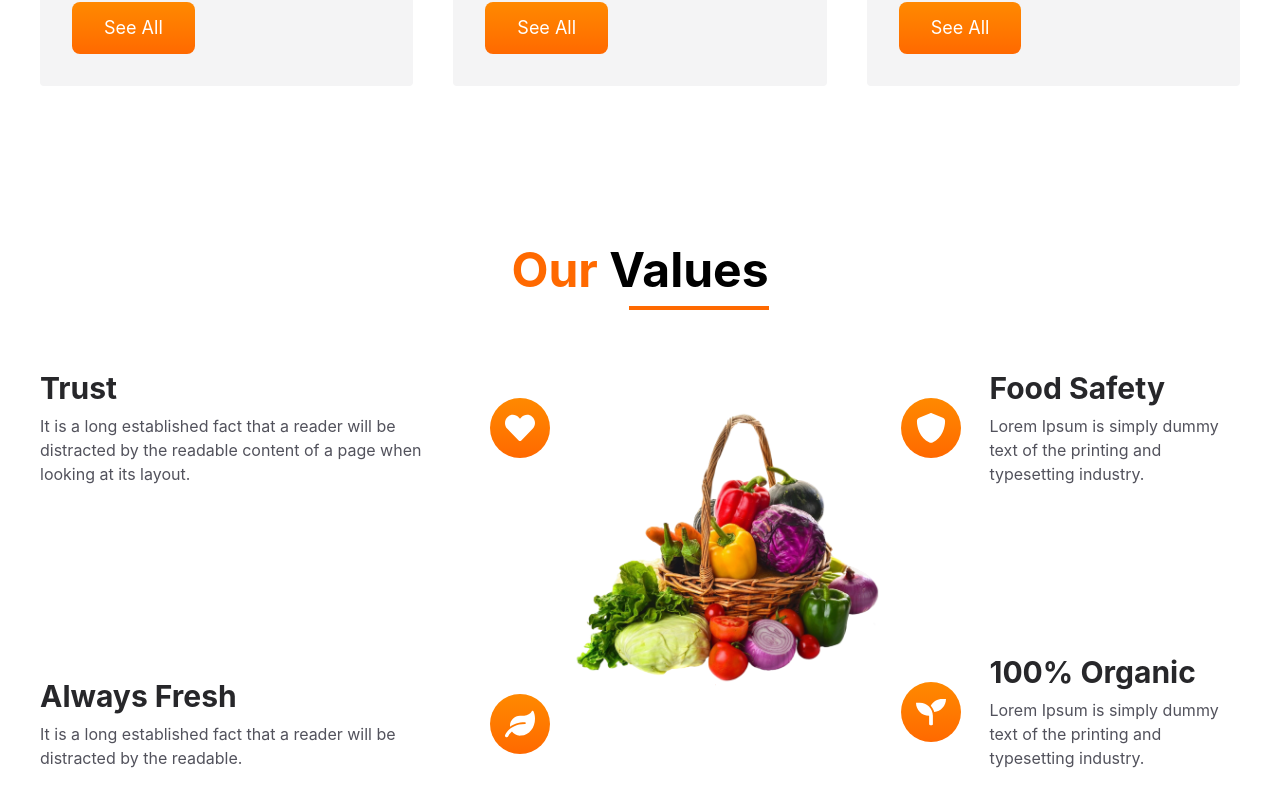
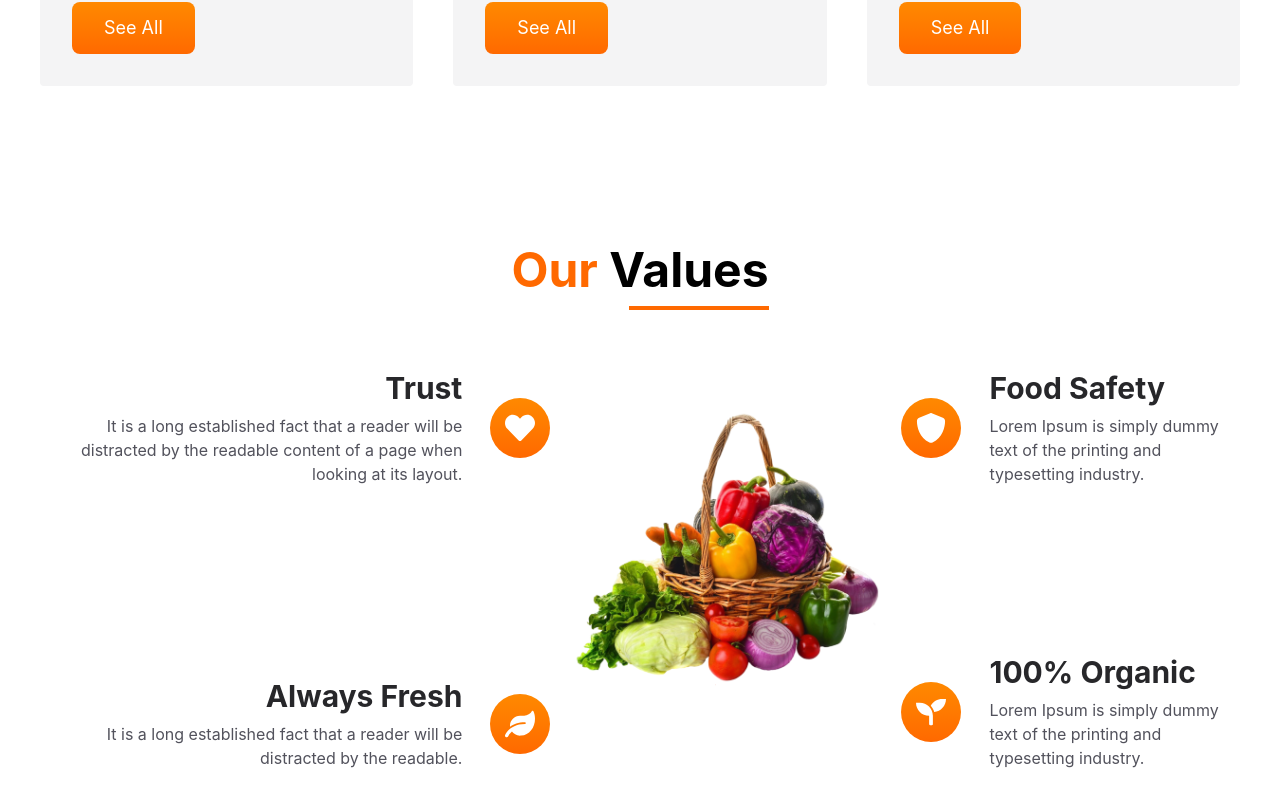
Before and after one commit to Nabeela-Kanwal/Grocery-store-react, a React (Vite) app: page / in a window 1280 px wide. Shown: the part 1426-2232 px from the top of the page. Built offline with nearby package versions, Linux system fonts and the light colour scheme.

Commit message:
fixed the direction

```diff
--- a/src/components/Values/Values.jsx
+++ b/src/components/Values/Values.jsx
@@ -13,7 +13,7 @@ const Values = () => {
         </span>
       </div>
 
-      <div>
+      <div className="text-right">
         <h3 className="text-zinc-800 text-3xl font-bold">{items.title}</h3>
         <p className="text-zinc-600 mt-2">{items.description}</p>
       </div>
```
